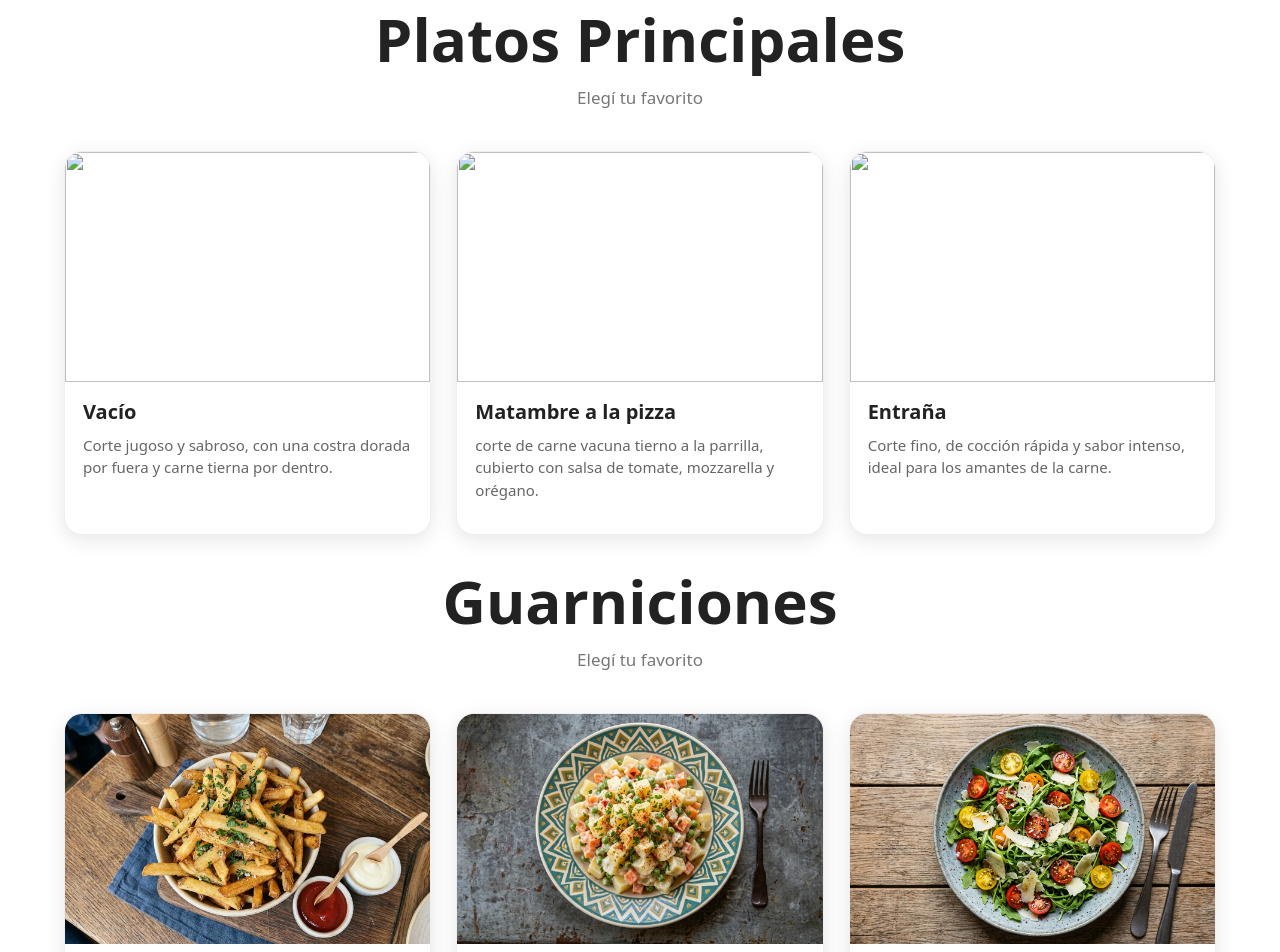
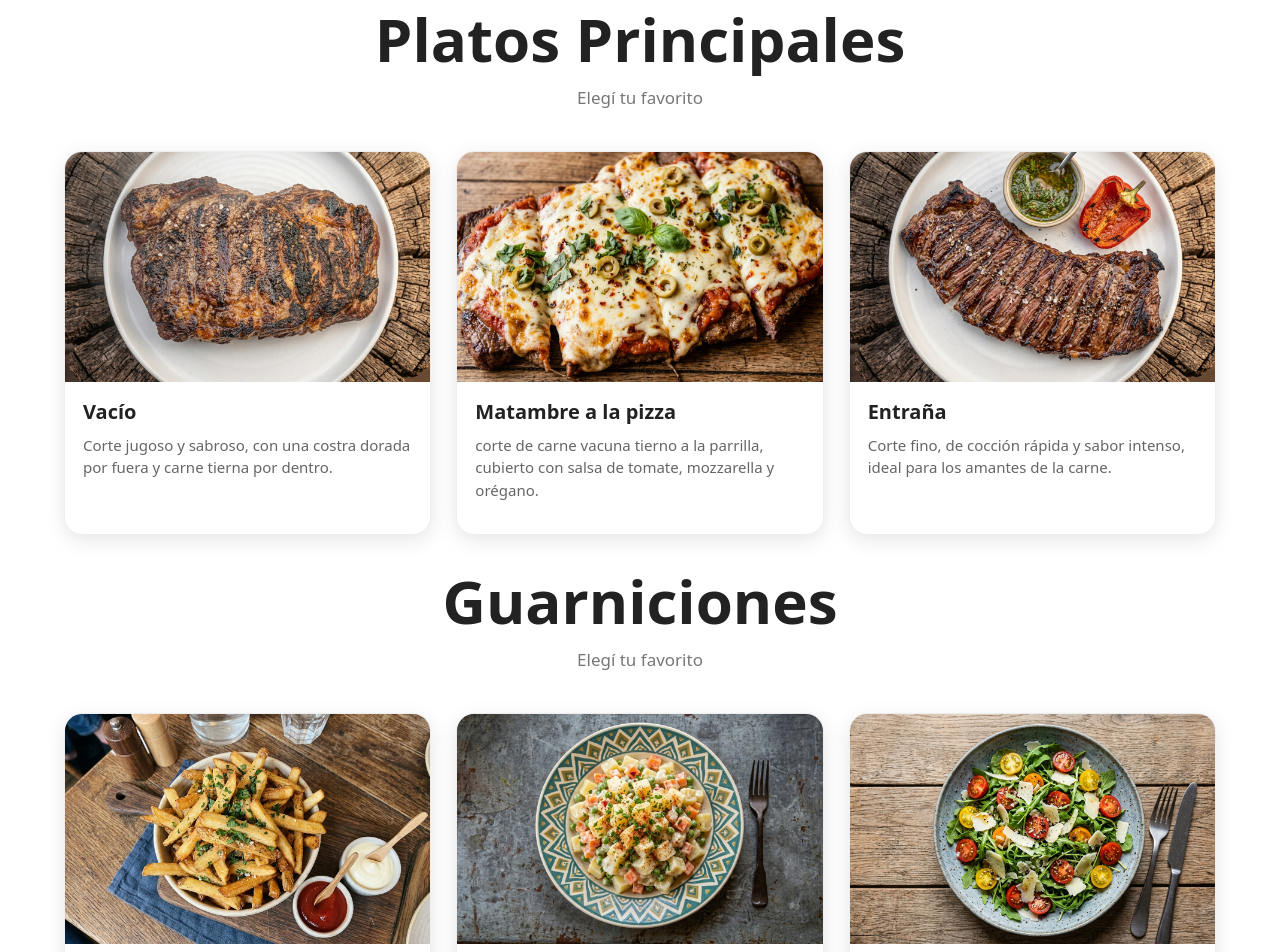
Before and after one commit to BrunoBenavidez04/elCarritodeMarceloo, a plain HTML site: page index.html in a window 1280 px wide. Shown: the part 1186-2138 px from the top of the page. Drawn offline with nearby package versions, Linux system fonts and the light colour scheme; files whose address does not match are found by name.

Commit message:
Update index.html

```diff
--- a/index.html
+++ b/index.html
@@ -49,7 +49,7 @@
                 aria-label="Ubicación">
                 <i class="fa-solid fa-location-dot"></i>
             </a>
-            <a href="carrito/carrito.html"
+            <a href="carrito.html"
                 aria-label="Carrito">
                 <i class="fa-solid fa-cart-shopping"></i>
             </a>
@@ -138,7 +138,7 @@ PRESENTACIÓN / HERO
 <div class="productos">
 <!-- PRODUCTO 1 -->
 <div class="producto">
-<img src="/imagenes/Vacio.jpg">
+<img src="Vacio.jpg">
 <div class="producto-info">
 <h3>Vacío</h3>
 <p>Corte jugoso y sabroso, con una costra dorada por fuera y carne tierna por dentro.</p>
@@ -147,7 +147,7 @@ PRESENTACIÓN / HERO
 
 <!-- PRODUCTO 2 -->
 <div class="producto">
-<img src="/imagenes/MatambrePizza.jpg">
+<img src="MatambrePizza.jpg">
 <div class="producto-info">
 <h3>Matambre a la pizza</h3>
 <p>corte de carne vacuna tierno a la parrilla, cubierto con salsa de tomate, mozzarella y orégano.</p>
@@ -156,7 +156,7 @@ PRESENTACIÓN / HERO
 
 <!-- PRODUCTO 3 -->
 <div class="producto">
-<img src="Entrada.jpg">
+<img src="Entraña.jpg">
 <div class="producto-info">
 <h3>Entraña</h3>
 <p>Corte fino, de cocción rápida y sabor intenso, ideal para los amantes de la carne.</p>
@@ -325,7 +325,7 @@ Vení a disfrutar de algo bien rico, bien argentino y
 hecho con cariño. Te esperamos en El Carrito de Marcelo. ¡Acercate y conocelo!
                 </p>
 
-<a href="carrito/carrito.html"
+<a href="carrito.html"
             class="boto">
                 <i class="fa-solid fa-cart-shopping"></i>
                 <span>Hacé tu pedido</span>
```
